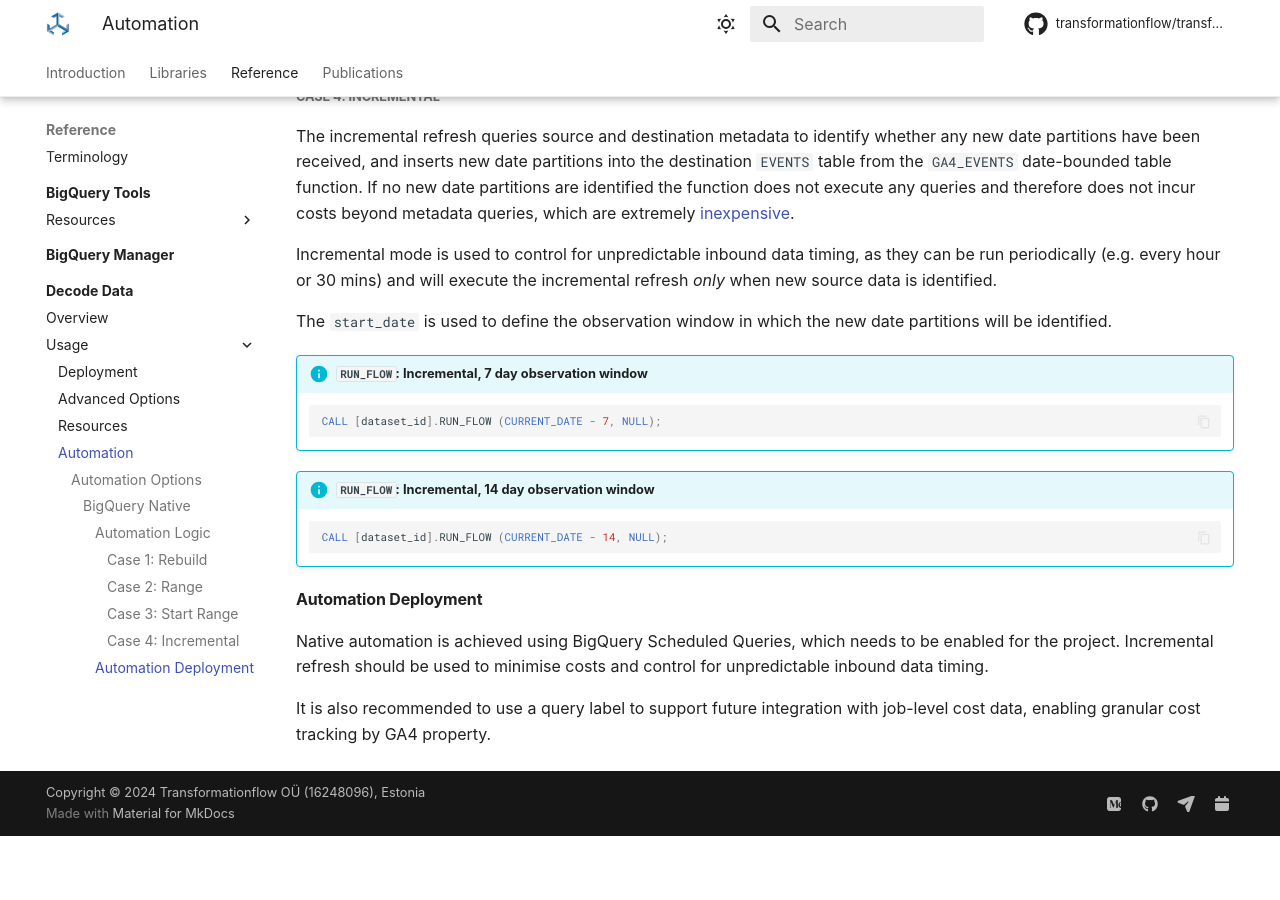
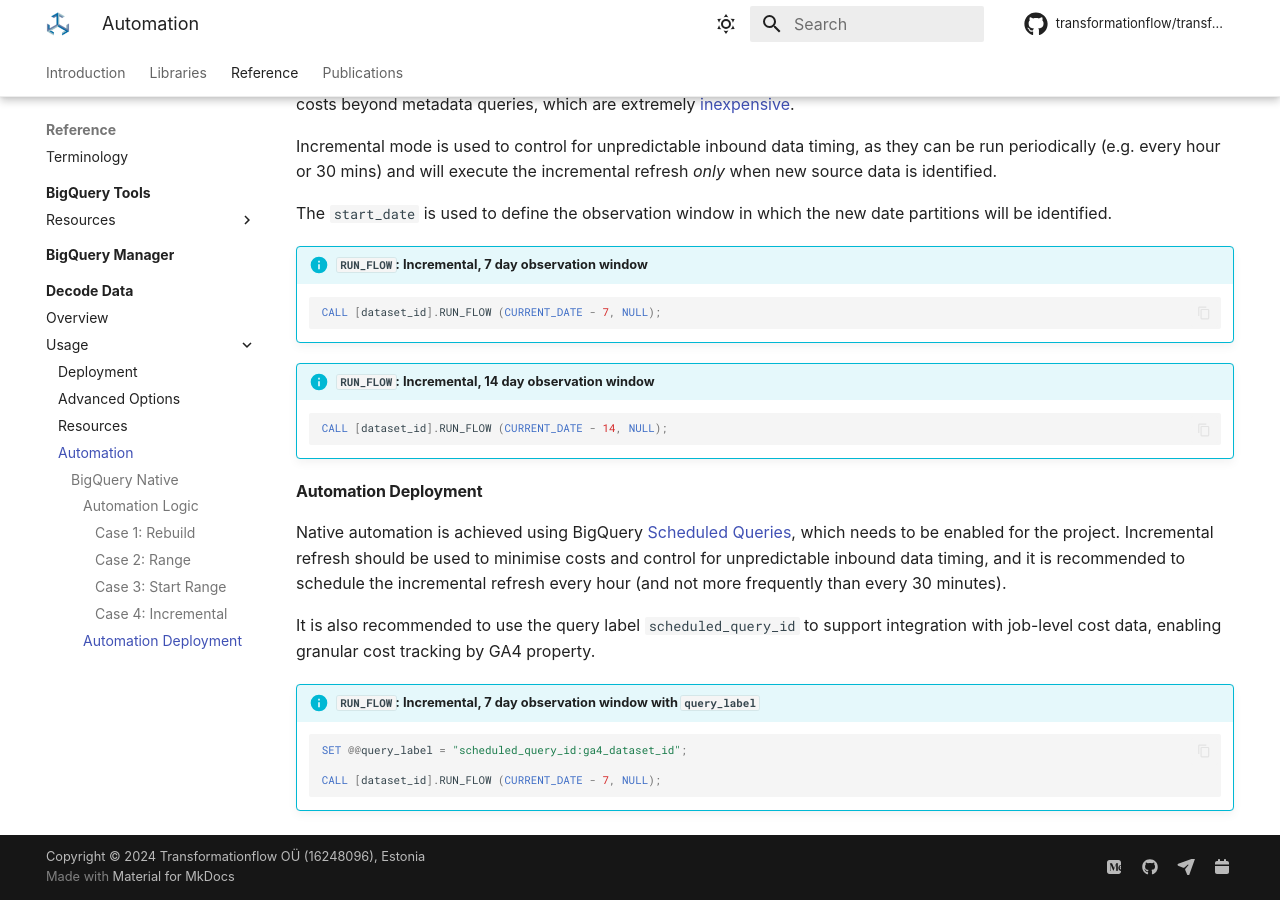
Before and after one commit to transformationflow/transformationflow.github.io, an MkDocs documentation site: the page built from docs/reference/decodedata/usage/automation.md, in a window 1280 px wide and 900 px high, scrolled down 1936 px. Built offline with MkDocs 1.6.1 and Material for MkDocs 9.7.7, drawn with Linux system fonts in a browser that asks for light colours; some web fonts are replaced; comment, search, counter and statistics services are not loaded; before the commit the page ends 2772 px from its top, so only the background shows below that; some of the changed text lies outside the part shown.

Commit message:
diagrams, links and minot edits

````diff
--- a/docs/reference/decodedata/usage/automation.md
+++ b/docs/reference/decodedata/usage/automation.md
@@ -1,6 +1,3 @@
-# Automation Options
-There are several options to ensure that your output table is kept updated in a timely and efficient manner.
-
 ## BigQuery Native
 The simplest way to automatically synchronise the output `EVENTS` date-partitioned table is to use the native flow runner (`RUN_FLOW`) function, which is deployed with your core resources by default.
 
@@ -73,6 +70,13 @@ The `start_date` is used to define the observation window in which the new date
     ```
 
 ### Automation Deployment
-Native automation is achieved using BigQuery Scheduled Queries, which needs to be enabled for the project. Incremental refresh should be used to minimise costs and control for unpredictable inbound data timing.
+Native automation is achieved using BigQuery [Scheduled Queries](../../terminology.md), which needs to be enabled for the project. Incremental refresh should be used to minimise costs and control for unpredictable inbound data timing, and it is recommended to schedule the incremental refresh every hour (and not more frequently than every 30 minutes).
 
-It is also recommended to use a query label to support future integration with job-level cost data, enabling granular cost tracking by GA4 property.
+It is also recommended to use the query label `scheduled_query_id` to support integration with job-level cost data, enabling granular cost tracking by GA4 property.
+
+!!! info "`RUN_FLOW`: Incremental, 7 day observation window with `query_label`"
+    ```sql
+    SET @@query_label = "scheduled_query_id:ga4_dataset_id";
+
+    CALL [dataset_id].RUN_FLOW (CURRENT_DATE - 7, NULL);
+    ```
````
Also changed, not shown: docs/reference/decodedata/index.md (+2 -2 lines), docs/reference/decodedata/usage/advanced.md (+4 -4 lines), docs/reference/decodedata/usage/resources.md (+31 -1 lines).
